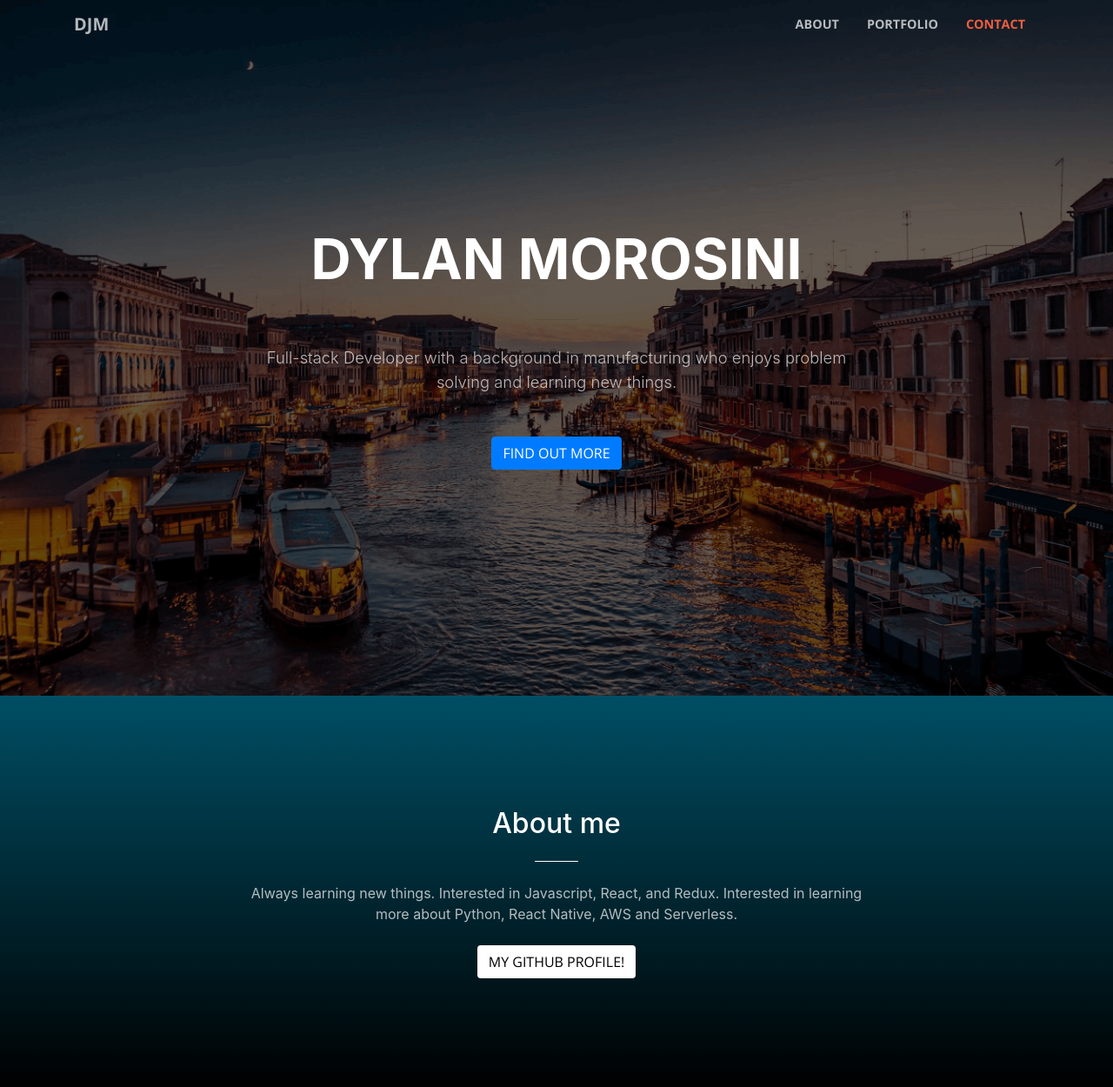
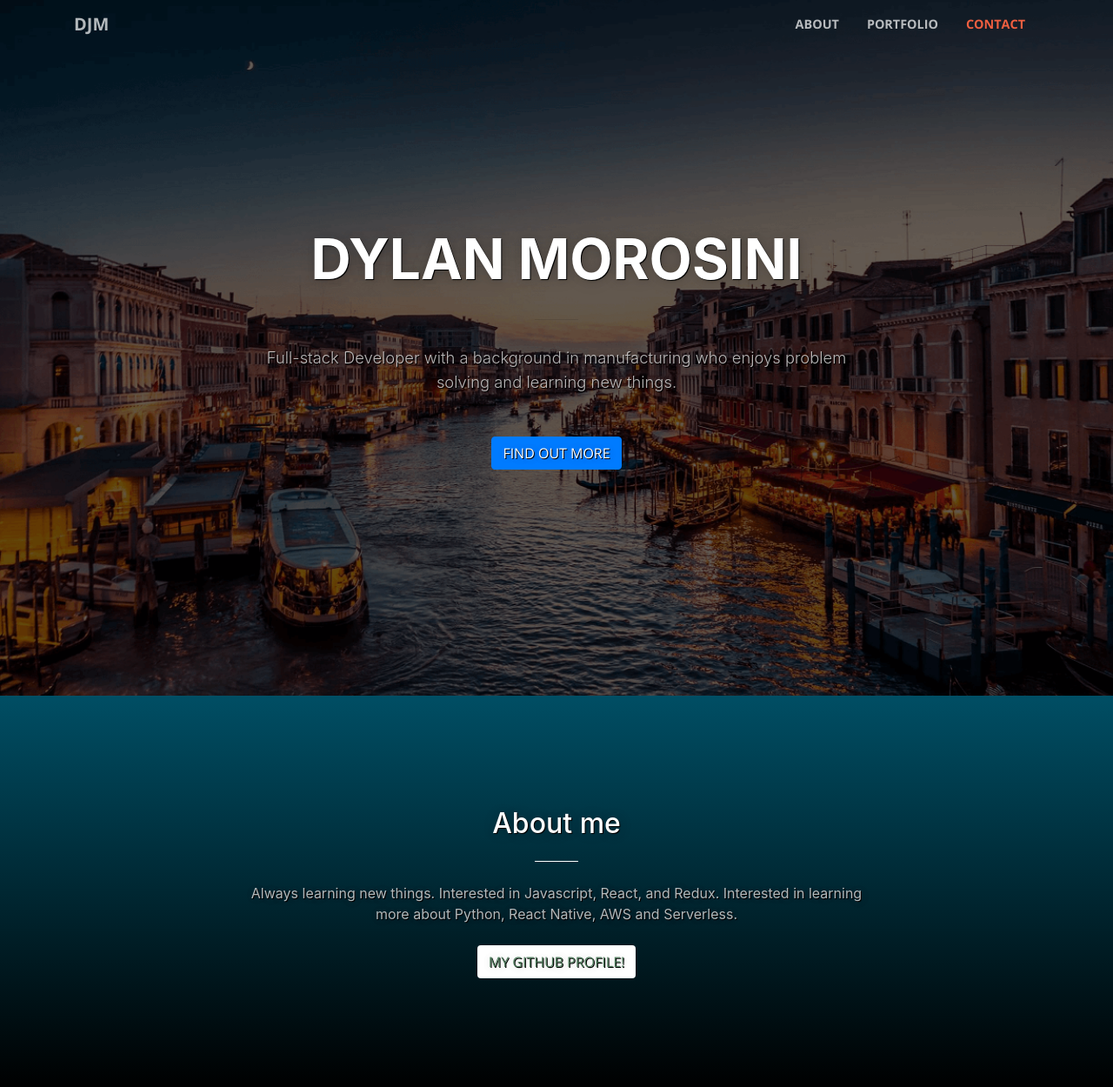
Before and after one commit to djmorosini/djmorosini.github.io, a website with bundled scripts: page index.html in a window 1280 px wide. Shown: the top 1250 px of the page at 87% size. Built offline with nearby package versions, Linux system fonts and the light colour scheme.

Commit message:
added text shadow

```diff
--- a/style.css
+++ b/style.css
@@ -1,13 +1,21 @@
 #about {
     /* background-color: rgba(0, 78, 100, .7); */
     background: linear-gradient(rgba(0, 78, 100, 1), black);
+    text-shadow: 1px 1px 0px black,
+    1px 1px 10px rgba(0, 0, 0, 0.15),
+    1px 1px 2px rgba(0, 0, 0, 0.1),
+    1px 1px 20px rgba(0, 0, 0, 0.1);
 }
 .portfolio-box .portfolio-box-caption {
     background-color: rgba(74,124,89,.92);
+    text-shadow: 1px 1px 0px black,
+    1px 1px 10px rgba(0, 0, 0, 0.15),
+    1px 1px 2px rgba(0, 0, 0, 0.1),
+    1px 1px 20px rgba(0, 0, 0, 0.1);
 }
 .github {
     background-color: white;
-    color: black;
+    color: rgba(74,124,89,.92);
 }
 .github:hover {
     background-color: rgba(74,124,89,.92);
@@ -19,3 +27,9 @@
 .contact-break {
     background-color: black;
 }
+.masthead {
+    text-shadow: 1px 1px 0px black,
+    1px 1px 10px rgba(0, 0, 0, 0.15),
+    1px 1px 2px rgba(0, 0, 0, 0.1),
+    1px 1px 20px rgba(0, 0, 0, 0.1);
+}
```
